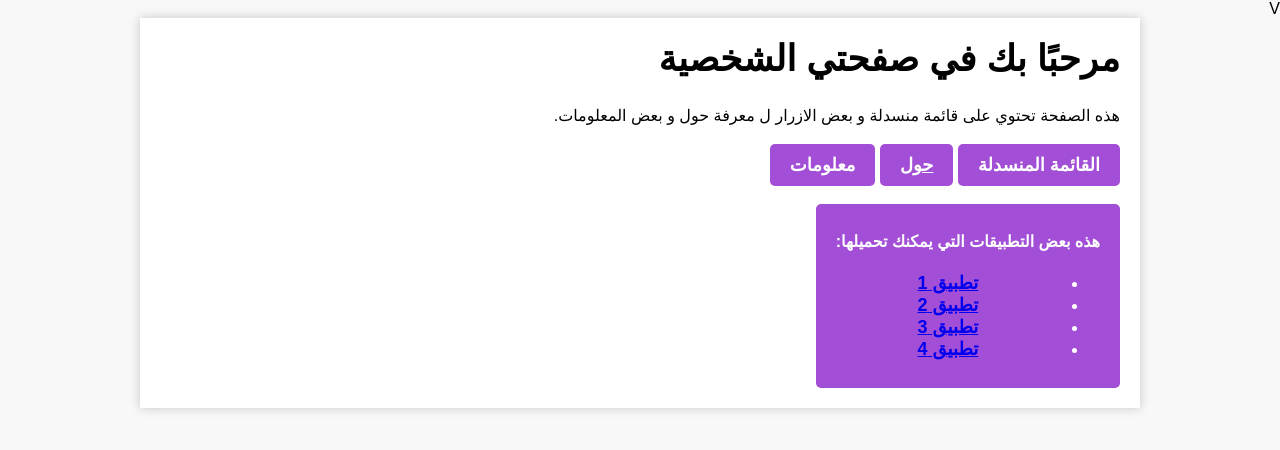
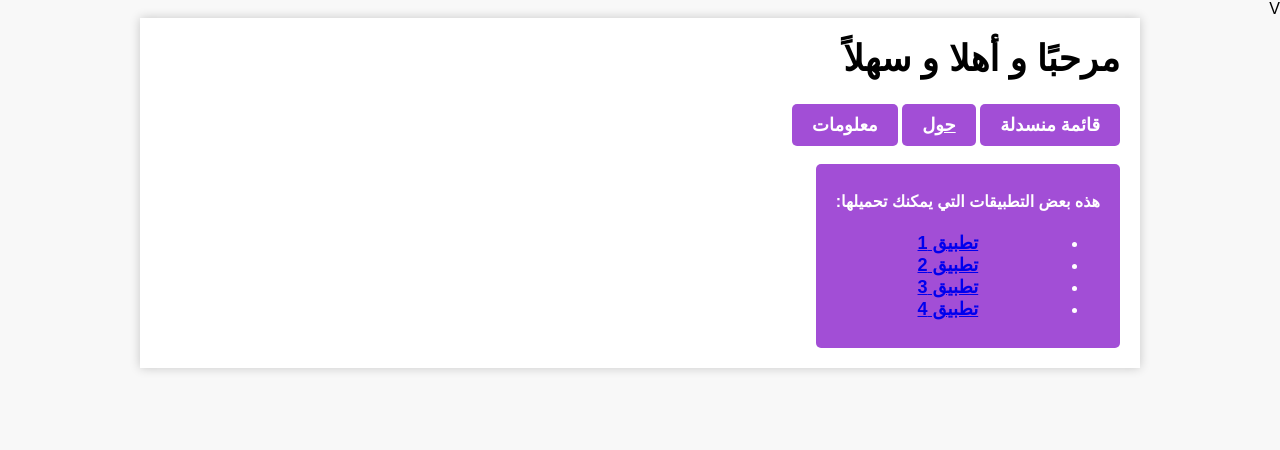
Before and after one commit to labidi-elmekki/m.o.n.i.r, a plain HTML site: page index.html in a window 1280 px wide. Drawn offline with Linux system fonts and the light colour scheme.

Commit message:
Update index.html

```diff
--- a/index.html
+++ b/index.html
@@ -80,11 +80,9 @@
 </head>
 <body>
 	<div class="container">
-		<h1>مرحبًا بك في صفحتي الشخصية</h1>
-		<p>هذه الصفحة تحتوي على قائمة منسدلة و بعض الازرار ل معرفة حول و بعض المعلومات.</p>
-
+		<h1>مرحبًا و أهلا و سهلاً</h1>
 		<div class="dropdown">
-			<button class="btn">القائمة المنسدلة</button>
+			<button class="btn">قائمة منسدلة</button>
 			<div class="dropdown-content">
 				<a href="#">الرئيسية</a>
 				<a href="#">المشاريع</a>
```
